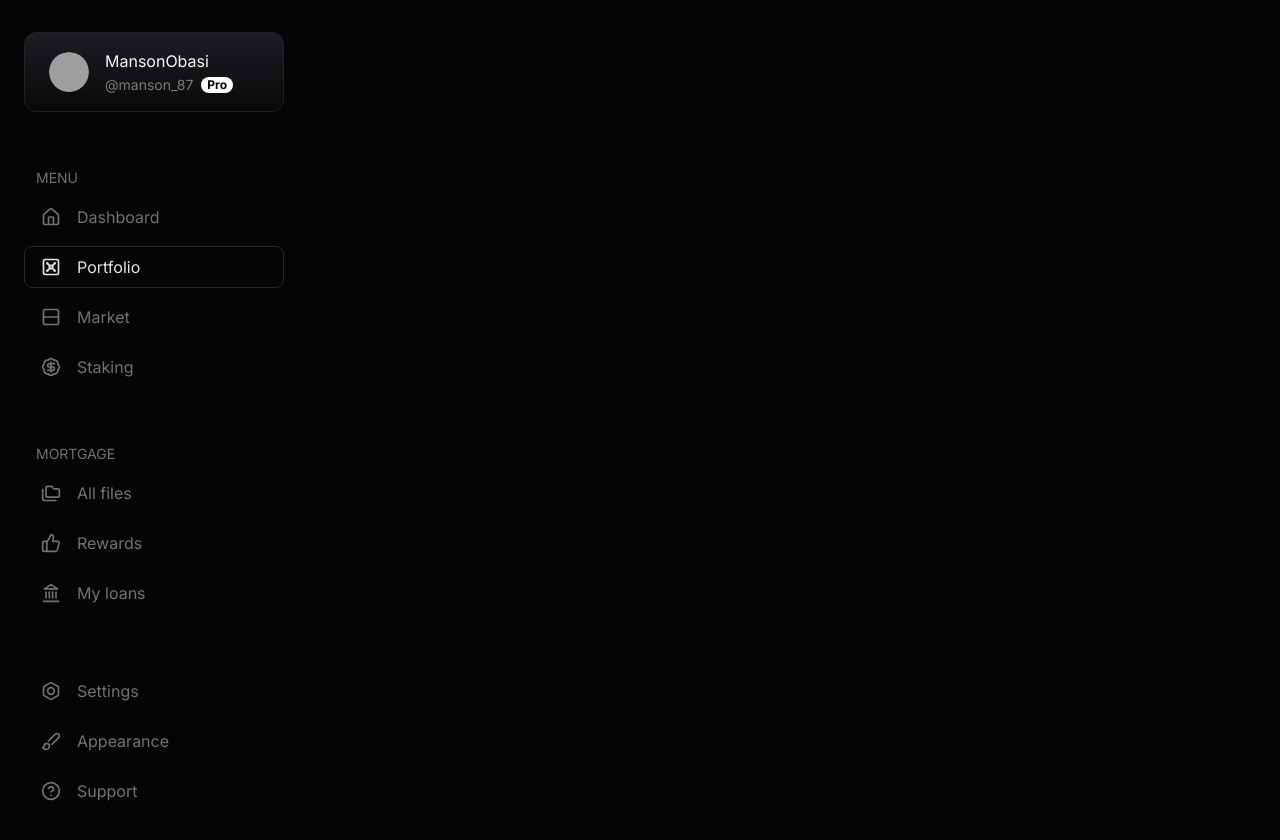
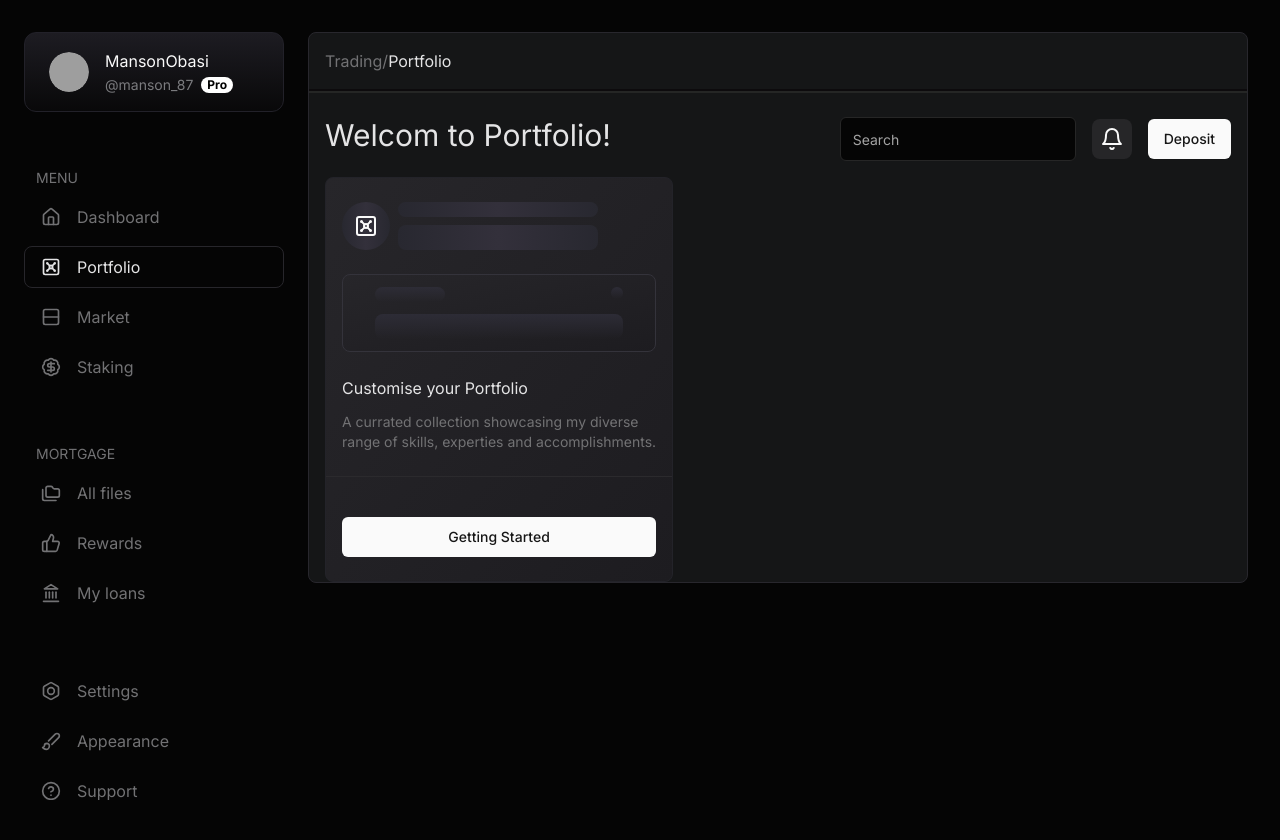
Before and after one commit to d-one-company/crypto-dashboard, a Next.js app: page /portfolio in a window 1280 px wide. Shown: the top 840 px of the page. After the commit the page ends 800 px from the top, so only its background shows below. Built offline with nearby package versions, Linux system fonts and the light colour scheme; grey boxes are pictures that could not be loaded.

Commit message:
feat: start of a page design

```diff
--- a/app/layout.tsx
+++ b/app/layout.tsx
@@ -1,6 +1,8 @@
 import type { Metadata } from 'next';
 import { Inter } from 'next/font/google';
+import { PropsWithChildren } from 'react';
 import './globals.css';
+import Sidebar from './web/components/Sidebar/Sidebar';
 
 const inter = Inter({ subsets: ['latin'] });
 
@@ -9,14 +11,15 @@
   description: 'Crypto Dashboard',
 };
 
-export default function RootLayout({
-  children,
-}: Readonly<{
-  children: React.ReactNode;
-}>) {
+export default function RootLayout({ children }: PropsWithChildren) {
   return (
     <html lang="en" className="dark">
-      <body className={inter.className}>{children}</body>
+      <body className={inter.className}>
+        <div className="flex h-screen flex-wrap overflow-hidden">
+          <Sidebar />
+          {children}
+        </div>
+      </body>
     </html>
   );
 }
--- a/app/portfolio/page.tsx
+++ b/app/portfolio/page.tsx
@@ -1,7 +1,28 @@
-import Sidebar from '../web/components/Sidebar/Sidebar';
+import CustomisePortfolio from '@/components/Cards/CustomisePortfolio';
+import PageDivider from '@/components/Page/PageDivider';
+import PageHeader from '@/components/Page/PageHeader';
+import PageTitle from '@/components/Page/PageTitle';
+import PageWrapper from '@/components/Page/PageWrapper';
 
 const Page = () => {
-  return <Sidebar />;
+  return (
+    <PageWrapper>
+      <div className="flex w-full flex-col rounded-lg border border-[#28272D] bg-[#151617]">
+        <PageTitle />
+        <PageDivider />
+        <div className="mt-2 p-4">
+          <PageHeader title="Welcom to Portfolio!" />
+        </div>
+        <div className="flex w-full px-4">
+          <div className="flex w-full flex-col">
+            <div className="flex">
+              <CustomisePortfolio />
+            </div>
+          </div>
+        </div>
+      </div>
+    </PageWrapper>
+  );
 };
 
 export default Page;
--- a/app/web/components/Sidebar/SidebarItem.tsx
+++ b/app/web/components/Sidebar/SidebarItem.tsx
@@ -21,8 +21,8 @@
       href={href}
       className={cn(
         'flex w-[260px] items-center gap-4 rounded-lg border border-transparent px-4 py-2 text-[#727274]',
-        'transition-colors duration-200 hover:border-[#27262B] hover:text-[#E4E4E5]',
-        selected && 'border-[#27262B] text-[#E4E4E5]',
+        'hover:text-grayish-white transition-colors duration-200 hover:border-[#27262B]',
+        selected && 'text-grayish-white border-[#27262B]',
         className
       )}
     >
--- /dev/null
+++ b/components/Cards/CustomisePortfolio.tsx
@@ -0,0 +1,49 @@
+import { cn } from '@/lib/utils';
+import { Vault } from 'lucide-react';
+import { Button } from '../ui/button';
+
+const CustomisePortfolio = () => {
+  const rightBackground =
+    'bg-gradient-to-r from-[#282830] via-[#33303B] to-[#282830]';
+
+  const bottomBackground = 'bg-gradient-to-b from-[#2D2C36] to-transparent';
+
+  return (
+    <div className="flex flex-col items-start gap-6 rounded-lg border border-[#232329] bg-gradient-to-br from-[#27262A] to-[#1D1C20] py-6">
+      <div className="flex items-center gap-2 px-4">
+        <div className={cn('rounded-full p-3', rightBackground)}>
+          <Vault />
+        </div>
+        <div className="flex w-[200px] flex-col gap-2">
+          <div className={cn('h-[15px] w-full rounded-lg', rightBackground)} />
+          <div className={cn('h-[25px] w-full rounded-lg', rightBackground)} />
+        </div>
+      </div>
+      <div className="w-full px-4">
+        <div className="flex w-full flex-col gap-3 rounded-lg border border-[#34333B] bg-gradient-to-br from-[#27262A] to-[#1D1C20] px-8 py-3">
+          <div className="flex w-full justify-between">
+            <div
+              className={cn('h-[15px] w-[70px] rounded-lg', bottomBackground)}
+            />
+            <div className={cn('size-3 rounded-full', bottomBackground)} />
+          </div>
+          <div className={cn('h-[25px] w-full rounded-lg', bottomBackground)} />
+        </div>
+      </div>
+
+      <div className="flex flex-col items-start gap-3 px-4">
+        <p className="text-grayish-white">Customise your Portfolio</p>
+        <p className="text-sm text-[#727274]">
+          A currated collection showcasing my diverse <br /> range of skills,
+          experties and accomplishments.
+        </p>
+      </div>
+      <div className="h-[1px] w-full bg-[#2B2A2D]" />
+      <div className="w-full px-4">
+        <Button className="mt-4 w-full">Getting Started</Button>
+      </div>
+    </div>
+  );
+};
+
+export default CustomisePortfolio;
--- /dev/null
+++ b/components/Page/PageDivider.tsx
@@ -0,0 +1,12 @@
+type Props = {};
+
+const PageDivider = (props: Props) => {
+  return (
+    <div className="flex w-full flex-col">
+      <div className="h-[2px] w-full bg-[#0D0B0D]" />
+      <div className="h-[2px] w-full bg-[#252625]" />
+    </div>
+  );
+};
+
+export default PageDivider;
--- /dev/null
+++ b/components/Page/PageHeader.tsx
@@ -0,0 +1,27 @@
+import { Bell } from 'lucide-react';
+import { Button } from '../ui/button';
+import { Input } from '../ui/input';
+
+type Props = {
+  title: string;
+};
+
+const PageHeader = ({ title }: Props) => {
+  return (
+    <div className="flex w-full justify-between">
+      <p className="text-grayish-white text-3xl">{title}</p>
+      <div className="flex items-center gap-4">
+        <Input
+          placeholder="Search"
+          className="h-11 focus-visible:ring-0 focus-visible:ring-offset-0"
+        />
+        <div className="rounded-lg bg-[#262628] p-2">
+          <Bell />
+        </div>
+        <Button>Deposit</Button>
+      </div>
+    </div>
+  );
+};
+
+export default PageHeader;
--- /dev/null
+++ b/components/Page/PageTitle.tsx
@@ -0,0 +1,13 @@
+type Props = {};
+
+const PageTitle = (props: Props) => {
+  return (
+    <div className="w-full p-4">
+      <span className="flex w-full items-center text-[#727274]">
+        Trading/<p className="text-[#E4E4E5]">Portfolio</p>
+      </span>
+    </div>
+  );
+};
+
+export default PageTitle;
--- /dev/null
+++ b/components/Page/PageWrapper.tsx
@@ -0,0 +1,7 @@
+import { PropsWithChildren } from 'react';
+
+const PageWrapper = ({ children }: PropsWithChildren) => {
+  return <div className="flex-grow py-8 pr-8">{children}</div>;
+};
+
+export default PageWrapper;
--- /dev/null
+++ b/components/ui/button.tsx
@@ -0,0 +1,56 @@
+import * as React from "react"
+import { Slot } from "@radix-ui/react-slot"
+import { cva, type VariantProps } from "class-variance-authority"
+
+import { cn } from "@/lib/utils"
+
+const buttonVariants = cva(
+  "inline-flex items-center justify-center whitespace-nowrap rounded-md text-sm font-medium ring-offset-background transition-colors focus-visible:outline-none focus-visible:ring-2 focus-visible:ring-ring focus-visible:ring-offset-2 disabled:pointer-events-none disabled:opacity-50",
+  {
+    variants: {
+      variant: {
+        default: "bg-primary text-primary-foreground hover:bg-primary/90",
+        destructive:
+          "bg-destructive text-destructive-foreground hover:bg-destructive/90",
+        outline:
+          "border border-input bg-background hover:bg-accent hover:text-accent-foreground",
+        secondary:
+          "bg-secondary text-secondary-foreground hover:bg-secondary/80",
+        ghost: "hover:bg-accent hover:text-accent-foreground",
+        link: "text-primary underline-offset-4 hover:underline",
+      },
+      size: {
+        default: "h-10 px-4 py-2",
+        sm: "h-9 rounded-md px-3",
+        lg: "h-11 rounded-md px-8",
+        icon: "h-10 w-10",
+      },
+    },
+    defaultVariants: {
+      variant: "default",
+      size: "default",
+    },
+  }
+)
+
+export interface ButtonProps
+  extends React.ButtonHTMLAttributes<HTMLButtonElement>,
+    VariantProps<typeof buttonVariants> {
+  asChild?: boolean
+}
+
+const Button = React.forwardRef<HTMLButtonElement, ButtonProps>(
+  ({ className, variant, size, asChild = false, ...props }, ref) => {
+    const Comp = asChild ? Slot : "button"
+    return (
+      <Comp
+        className={cn(buttonVariants({ variant, size, className }))}
+        ref={ref}
+        {...props}
+      />
+    )
+  }
+)
+Button.displayName = "Button"
+
+export { Button, buttonVariants }
--- /dev/null
+++ b/components/ui/input.tsx
@@ -0,0 +1,25 @@
+import * as React from "react"
+
+import { cn } from "@/lib/utils"
+
+export interface InputProps
+  extends React.InputHTMLAttributes<HTMLInputElement> {}
+
+const Input = React.forwardRef<HTMLInputElement, InputProps>(
+  ({ className, type, ...props }, ref) => {
+    return (
+      <input
+        type={type}
+        className={cn(
+          "flex h-10 w-full rounded-md border border-input bg-background px-3 py-2 text-sm ring-offset-background file:border-0 file:bg-transparent file:text-sm file:font-medium placeholder:text-muted-foreground focus-visible:outline-none focus-visible:ring-2 focus-visible:ring-ring focus-visible:ring-offset-2 disabled:cursor-not-allowed disabled:opacity-50",
+          className
+        )}
+        ref={ref}
+        {...props}
+      />
+    )
+  }
+)
+Input.displayName = "Input"
+
+export { Input }
--- a/package.json
+++ b/package.json
@@ -11,6 +11,7 @@
   "dependencies": {
     "@faker-js/faker": "^8.4.1",
     "@radix-ui/react-avatar": "^1.0.4",
+    "@radix-ui/react-slot": "^1.0.2",
     "class-variance-authority": "^0.7.0",
     "clsx": "^2.1.1",
     "cross-env": "^7.0.3",
@@ -34,7 +35,7 @@
     "postcss": "^8",
     "prettier-plugin-tailwindcss": "^0.5.14",
     "stylelint": "^16.4.0",
-    "tailwindcss": "^3.4.1",
+    "tailwindcss": "^3.4.3",
     "turbo": "^1.13.2",
     "typescript": "^5"
   }
--- a/tailwind.config.ts
+++ b/tailwind.config.ts
@@ -1,80 +1,81 @@
-import type { Config } from "tailwindcss"
+import type { Config } from 'tailwindcss';
 
 const config = {
-  darkMode: ["class"],
+  darkMode: ['class'],
   content: [
     './pages/**/*.{ts,tsx}',
     './components/**/*.{ts,tsx}',
     './app/**/*.{ts,tsx}',
     './src/**/*.{ts,tsx}',
-	],
-  prefix: "",
+  ],
+  prefix: '',
   theme: {
     container: {
       center: true,
-      padding: "2rem",
+      padding: '2rem',
       screens: {
-        "2xl": "1400px",
+        '2xl': '1400px',
       },
     },
     extend: {
       colors: {
-        border: "hsl(var(--border))",
-        input: "hsl(var(--input))",
-        ring: "hsl(var(--ring))",
-        background: "hsl(var(--background))",
-        foreground: "hsl(var(--foreground))",
+        border: 'hsl(var(--border))',
+        input: 'hsl(var(--input))',
+        ring: 'hsl(var(--ring))',
+        background: 'hsl(var(--background))',
+        foreground: 'hsl(var(--foreground))',
         primary: {
-          DEFAULT: "hsl(var(--primary))",
-          foreground: "hsl(var(--primary-foreground))",
+          DEFAULT: 'hsl(var(--primary))',
+          foreground: 'hsl(var(--primary-foreground))',
         },
         secondary: {
-          DEFAULT: "hsl(var(--secondary))",
-          foreground: "hsl(var(--secondary-foreground))",
+          DEFAULT: 'hsl(var(--secondary))',
+          foreground: 'hsl(var(--secondary-foreground))',
         },
         destructive: {
-          DEFAULT: "hsl(var(--destructive))",
-          foreground: "hsl(var(--destructive-foreground))",
+          DEFAULT: 'hsl(var(--destructive))',
+          foreground: 'hsl(var(--destructive-foreground))',
         },
         muted: {
-          DEFAULT: "hsl(var(--muted))",
-          foreground: "hsl(var(--muted-foreground))",
+          DEFAULT: 'hsl(var(--muted))',
+          foreground: 'hsl(var(--muted-foreground))',
         },
         accent: {
-          DEFAULT: "hsl(var(--accent))",
-          foreground: "hsl(var(--accent-foreground))",
+          DEFAULT: 'hsl(var(--accent))',
+          foreground: 'hsl(var(--accent-foreground))',
         },
         popover: {
-          DEFAULT: "hsl(var(--popover))",
-          foreground: "hsl(var(--popover-foreground))",
+          DEFAULT: 'hsl(var(--popover))',
+          foreground: 'hsl(var(--popover-foreground))',
         },
         card: {
-          DEFAULT: "hsl(var(--card))",
-          foreground: "hsl(var(--card-foreground))",
+          DEFAULT: 'hsl(var(--card))',
+          foreground: 'hsl(var(--card-foreground))',
         },
+        'grayish-white': '#E4E4E5',
       },
       borderRadius: {
-        lg: "var(--radius)",
-        md: "calc(var(--radius) - 2px)",
-        sm: "calc(var(--radius) - 4px)",
+        lg: 'var(--radius)',
+        md: 'calc(var(--radius) - 2px)',
+        sm: 'calc(var(--radius) - 4px)',
       },
       keyframes: {
-        "accordion-down": {
-          from: { height: "0" },
-          to: { height: "var(--radix-accordion-content-height)" },
+        'accordion-down': {
+          from: { height: '0' },
+          to: { height: 'var(--radix-accordion-content-height)' },
         },
-        "accordion-up": {
-          from: { height: "var(--radix-accordion-content-height)" },
-          to: { height: "0" },
+        'accordion-up': {
+          from: { height: 'var(--radix-accordion-content-height)' },
+          to: { height: '0' },
         },
       },
       animation: {
-        "accordion-down": "accordion-down 0.2s ease-out",
-        "accordion-up": "accordion-up 0.2s ease-out",
+        'accordion-down': 'accordion-down 0.2s ease-out',
+        'accordion-up': 'accordion-up 0.2s ease-out',
       },
     },
   },
-  plugins: [require("tailwindcss-animate")],
-} satisfies Config
+  plugins: [require('tailwindcss-animate')],
+} satisfies Config;
 
-export default config
+export default config;
```
Also changed, not shown: 1 other file (tests, documents, lock files or other folders).
